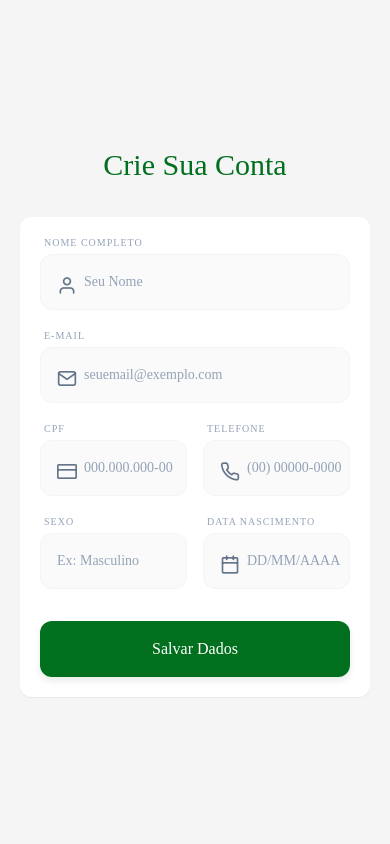
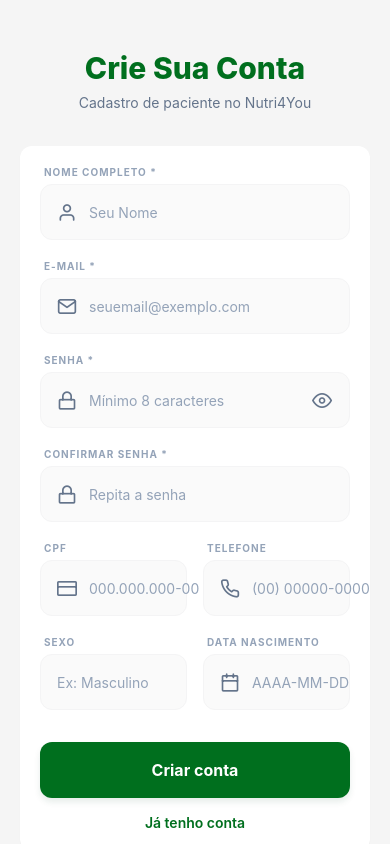
Before and after one commit to Artur-Falavinha/TCC-Nutri4You, a React Native app in the folder mobile/: screen /CriarConta in a window 390 px wide. Built offline with nearby package versions, Linux system fonts and the light colour scheme; no server answers.

Commit message:
fix(mobile): corrige cadastro paciente e login
POST /pacientes/autocadastro, gate PACIENTE, reset para Home e bootstrap de sessao.

```diff
--- a/mobile/src/screens/CriarContaScreen.tsx
+++ b/mobile/src/screens/CriarContaScreen.tsx
@@ -1,4 +1,6 @@
 import React, { useState } from 'react';
+import { CommonActions, useNavigation } from '@react-navigation/native';
+import type { NativeStackNavigationProp } from '@react-navigation/native-stack';
 import { Feather } from '@expo/vector-icons';
 import {
   View,
@@ -12,37 +14,93 @@
   ScrollView,
   ActivityIndicator
 } from 'react-native';
-import axios from 'axios';
+
+import { autocadastrarPaciente } from '../core/auth/auth.service';
+import { ApiError } from '../core/api/api-response.types';
+import type { RootStackParamList } from '../navigation/types';
+
+function toIsoDate(value: string): string | undefined {
+  const trimmed = value.trim();
+  if (!trimmed) {
+    return undefined;
+  }
+  if (/^\d{4}-\d{2}-\d{2}$/.test(trimmed)) {
+    return trimmed;
+  }
+  const brMatch = /^(\d{2})\/(\d{2})\/(\d{4})$/.exec(trimmed);
+  if (brMatch) {
+    return `${brMatch[3]}-${brMatch[2]}-${brMatch[1]}`;
+  }
+  return undefined;
+}
 
 export default function CriarContaScreen() {
+  const navigation = useNavigation<NativeStackNavigationProp<RootStackParamList>>();
   const [nome, setNome] = useState('');
   const [email, setEmail] = useState('');
+  const [senha, setSenha] = useState('');
+  const [confirmarSenha, setConfirmarSenha] = useState('');
   const [cpf, setCpf] = useState('');
   const [telefone, setTelefone] = useState('');
   const [sexo, setSexo] = useState('');
   const [dataNascimento, setDataNascimento] = useState('');
+  const [showPassword, setShowPassword] = useState(false);
   const [isLoading, setIsLoading] = useState(false);
 
   const handleRegister = async () => {
-    if (!nome || !email || !cpf || !telefone || !sexo || !dataNascimento) {
-      Alert.alert('Atenção', 'Preencha todos os campos.');
+    if (!nome.trim() || !email.trim() || !senha || !confirmarSenha) {
+      Alert.alert('Atenção', 'Preencha nome, e-mail e senha.');
+      return;
+    }
+
+    if (senha.length < 8) {
+      Alert.alert('Atenção', 'A senha deve ter no mínimo 8 caracteres.');
+      return;
+    }
+
+    if (senha !== confirmarSenha) {
+      Alert.alert('Erro', 'As senhas não coincidem.');
+      return;
+    }
+
+    const isoDate = dataNascimento.trim() ? toIsoDate(dataNascimento) : undefined;
+    if (dataNascimento.trim() && !isoDate) {
+      Alert.alert('Atenção', 'Data de nascimento inválida. Use AAAA-MM-DD ou DD/MM/AAAA.');
       return;
     }
 
     setIsLoading(true);
 
-    const payload = { nome, email, cpf, telefone, sexo, dataNascimento };
+    try {
+      await autocadastrarPaciente({
+        nome,
+        email,
+        senha,
+        cpf: cpf || undefined,
+        telefone: telefone || undefined,
+        sexo: sexo || undefined,
+        dataNascimento: isoDate
+      });
 
-    try {
-      const response = await axios.post('http://localhost:8080/api/v1/auth/register', payload);
-
-      if (response.status === 201 || response.status === 200) {
-        Alert.alert('Sucesso', 'Conta criada com sucesso!');
-        // navigation.navigate('Login');
-      }
-    } catch (err: any) {
-      console.error(err);
-      Alert.alert('Erro', 'Ocorreu um erro ao tentar criar a conta. Tente novamente mais tarde.');
+      Alert.alert('Sucesso', 'Conta criada com sucesso! Faça login para continuar.', [
+        {
+          text: 'OK',
+          onPress: () =>
+            navigation.dispatch(
+              CommonActions.reset({
+                index: 0,
+                routes: [{ name: 'Login' }]
+              })
+            )
+        }
+      ]);
+    } catch (err: unknown) {
+      const apiError = err instanceof ApiError ? err : null;
+      Alert.alert(
+        'Erro',
+        apiError?.message ??
+          'Ocorreu um erro ao tentar criar a conta. Tente novamente mais tarde.'
+      );
     } finally {
       setIsLoading(false);
     }
@@ -54,15 +112,14 @@
       behavior={Platform.OS === 'ios' ? 'padding' : undefined}
     >
       <ScrollView contentContainerStyle={styles.scrollContent} showsVerticalScrollIndicator={false}>
-
         <View style={styles.header}>
           <Text style={styles.title}>Crie Sua Conta</Text>
+          <Text style={styles.subtitle}>Cadastro de paciente no Nutri4You</Text>
         </View>
 
         <View style={styles.formCard}>
-
           <View style={styles.inputGroup}>
-            <Text style={styles.label}>NOME COMPLETO</Text>
+            <Text style={styles.label}>NOME COMPLETO *</Text>
             <View style={styles.inputContainer}>
               <Feather name="user" size={20} color="#64748b" style={styles.inputIconLeft} />
               <TextInput
@@ -76,7 +133,7 @@
           </View>
 
           <View style={styles.inputGroup}>
-            <Text style={styles.label}>E-MAIL</Text>
+            <Text style={styles.label}>E-MAIL *</Text>
             <View style={styles.inputContainer}>
               <Feather name="mail" size={20} color="#64748b" style={styles.inputIconLeft} />
               <TextInput
@@ -87,6 +144,46 @@
                 autoCapitalize="none"
                 value={email}
                 onChangeText={setEmail}
+              />
+            </View>
+          </View>
+
+          <View style={styles.inputGroup}>
+            <Text style={styles.label}>SENHA *</Text>
+            <View style={styles.inputContainer}>
+              <Feather name="lock" size={20} color="#64748b" style={styles.inputIconLeft} />
+              <TextInput
+                style={styles.input}
+                placeholder="Mínimo 8 caracteres"
+                placeholderTextColor="#94a3b8"
+                secureTextEntry={!showPassword}
+                value={senha}
+                onChangeText={setSenha}
+              />
+              <TouchableOpacity
+                style={styles.iconRight}
+                onPress={() => setShowPassword(!showPassword)}
+              >
+                <Feather
+                  name={showPassword ? 'eye-off' : 'eye'}
+                  size={20}
+                  color="#64748b"
+                />
+              </TouchableOpacity>
+            </View>
+          </View>
+
+          <View style={styles.inputGroup}>
+            <Text style={styles.label}>CONFIRMAR SENHA *</Text>
+            <View style={styles.inputContainer}>
+              <Feather name="lock" size={20} color="#64748b" style={styles.inputIconLeft} />
+              <TextInput
+                style={styles.input}
+                placeholder="Repita a senha"
+                placeholderTextColor="#94a3b8"
+                secureTextEntry={!showPassword}
+                value={confirmarSenha}
+                onChangeText={setConfirmarSenha}
               />
             </View>
           </View>
@@ -143,7 +240,7 @@
                 <Feather name="calendar" size={20} color="#64748b" style={styles.inputIconLeft} />
                 <TextInput
                   style={styles.input}
-                  placeholder="DD/MM/AAAA"
+                  placeholder="AAAA-MM-DD"
                   placeholderTextColor="#94a3b8"
                   value={dataNascimento}
                   onChangeText={setDataNascimento}
@@ -161,10 +258,16 @@
             {isLoading ? (
               <ActivityIndicator color="#ffffff" />
             ) : (
-              <Text style={styles.buttonText}>Salvar Dados</Text>
+              <Text style={styles.buttonText}>Criar conta</Text>
             )}
           </TouchableOpacity>
 
+          <TouchableOpacity
+            style={styles.loginLink}
+            onPress={() => navigation.navigate('Login')}
+          >
+            <Text style={styles.loginLinkText}>Já tenho conta</Text>
+          </TouchableOpacity>
         </View>
       </ScrollView>
     </KeyboardAvoidingView>
@@ -174,24 +277,30 @@
 const styles = StyleSheet.create({
   container: {
     flex: 1,
-    backgroundColor: '#f5f5f5',
+    backgroundColor: '#f5f5f5'
   },
   scrollContent: {
     flexGrow: 1,
     justifyContent: 'center',
     alignItems: 'center',
     paddingVertical: 50,
-    paddingHorizontal: 20,
+    paddingHorizontal: 20
   },
   header: {
     marginBottom: 35,
-    alignItems: 'center',
+    alignItems: 'center'
   },
   title: {
-    fontFamily: 'Manrope-ExtraBold',
     fontSize: 30,
+    fontWeight: '800',
     color: '#006f1e',
-    textAlign: 'center',
+    textAlign: 'center'
+  },
+  subtitle: {
+    marginTop: 8,
+    fontSize: 14,
+    color: '#64748b',
+    textAlign: 'center'
   },
   formCard: {
     width: '100%',
@@ -203,26 +312,26 @@
     shadowOffset: { width: 0, height: 1 },
     shadowOpacity: 1,
     shadowRadius: 1,
-    elevation: 2,
+    elevation: 2
   },
   inputGroup: {
-    marginBottom: 20,
+    marginBottom: 20
   },
   row: {
     flexDirection: 'row',
-    justifyContent: 'space-between',
+    justifyContent: 'space-between'
   },
   flex1: {
-    flex: 1,
+    flex: 1
   },
   label: {
-    fontFamily: 'Manrope-Bold',
     fontSize: 10,
+    fontWeight: '700',
     color: '#94a3b8',
     letterSpacing: 1,
     textTransform: 'uppercase',
     marginBottom: 6,
-    marginLeft: 4,
+    marginLeft: 4
   },
   inputContainer: {
     flexDirection: 'row',
@@ -232,20 +341,19 @@
     borderWidth: 1,
     height: 56,
     borderRadius: 12,
-    paddingHorizontal: 16,
+    paddingHorizontal: 16
   },
   inputIconLeft: {
-    width: 15,
-    height: 15,
-    marginRight: 12,
-    resizeMode: 'contain',
+    marginRight: 12
+  },
+  iconRight: {
+    padding: 5
   },
   input: {
     flex: 1,
-    fontFamily: 'Manrope-Regular',
     fontSize: 14,
     color: '#2d3335',
-    height: '100%',
+    height: '100%'
   },
   button: {
     backgroundColor: '#006f1e',
@@ -259,11 +367,20 @@
     shadowOffset: { width: 0, height: 4 },
     shadowOpacity: 1,
     shadowRadius: 6,
-    elevation: 3,
+    elevation: 3
   },
   buttonText: {
-    fontFamily: 'Manrope-Bold',
     fontSize: 16,
-    color: '#ffffff',
+    fontWeight: '700',
+    color: '#ffffff'
   },
+  loginLink: {
+    alignItems: 'center',
+    marginTop: 16
+  },
+  loginLinkText: {
+    fontSize: 14,
+    fontWeight: '600',
+    color: '#006f1e'
+  }
 });
--- a/mobile/src/screens/LoginScreen.tsx
+++ b/mobile/src/screens/LoginScreen.tsx
@@ -1,5 +1,5 @@
 import React, { useState } from 'react';
-import { useNavigation } from '@react-navigation/native';
+import { CommonActions, useNavigation } from '@react-navigation/native';
 import type { NativeStackNavigationProp } from '@react-navigation/native-stack';
 import { Feather } from '@expo/vector-icons';
 import {
@@ -14,9 +14,9 @@
   Alert,
   ActivityIndicator
 } from 'react-native';
-import * as SecureStore from 'expo-secure-store';
 
-import { api, LoginResponse, ApiResponse, TOKEN_KEY } from '../services/api';
+import { login } from '../core/auth/auth.service';
+import { ApiError } from '../core/api/api-response.types';
 import type { RootStackParamList } from '../navigation/types';
 
 export default function LoginScreen() {
@@ -35,24 +35,23 @@
     setIsLoading(true);
 
     try {
-      const response = await api.post<ApiResponse<LoginResponse>>('/auth/login', {
-        email,
-        senha: password
-      });
-      const loginData = response.data.data;
-
-      if (response.status === 200 && loginData?.token) {
-        await SecureStore.setItemAsync(TOKEN_KEY, loginData.token);
-        Alert.alert('Sucesso', 'Login realizado com sucesso!');
-        // navigation.navigate('Home');
-      }
-    } catch (err: any) {
-      const status = err.response?.status;
-      const message = err.response?.data?.message;
-
+      await login(email, password);
+      navigation.dispatch(
+        CommonActions.reset({
+          index: 0,
+          routes: [{ name: 'Home' }]
+        })
+      );
+    } catch (err: unknown) {
+      const apiError = err instanceof ApiError ? err : null;
       Alert.alert(
-        status === 401 ? 'Erro de autenticação' : 'Erro',
-        message ?? 'Ocorreu um erro ao tentar fazer login. Tente novamente mais tarde.'
+        apiError?.status === 401
+          ? 'Erro de autenticação'
+          : apiError?.status === 403
+            ? 'Acesso negado'
+            : 'Erro',
+        apiError?.message ??
+          'Ocorreu um erro ao tentar fazer login. Tente novamente mais tarde.'
       );
     } finally {
       setIsLoading(false);
@@ -64,11 +63,9 @@
       style={styles.container}
       behavior={Platform.OS === 'ios' ? 'padding' : 'height'}
     >
-      {/* Background Decorator (Opcional, reproduzindo o blur do Figma) */}
       <View style={styles.blurDecorator} />
 
       <View style={styles.content}>
-        {/* Logo Section */}
         <View style={styles.logoContainer}>
           <Image
             source={require('../../assets/logo.png')}
@@ -77,10 +74,7 @@
           />
         </View>
 
-        {/* Form Card */}
         <View style={styles.formCard}>
-
-          {/* Email Input */}
           <View style={styles.inputGroup}>
             <Text style={styles.label}>EMAIL</Text>
             <View style={styles.inputContainer}>
@@ -97,7 +91,6 @@
             </View>
           </View>
 
-          {/* Password Input */}
           <View style={styles.inputGroup}>
             <Text style={styles.label}>SENHA</Text>
             <View style={styles.inputContainer}>
@@ -123,7 +116,6 @@
             </View>
           </View>
 
-          {/* Forgot Password */}
           <TouchableOpacity
             style={styles.forgotPasswordContainer}
             onPress={() => navigation.navigate('TrocarSenha')}
@@ -131,7 +123,6 @@
             <Text style={styles.forgotPasswordText}>Esqueci minha senha</Text>
           </TouchableOpacity>
 
-          {/* Submit Button */}
           <TouchableOpacity
             style={styles.button}
             onPress={handleLogin}
@@ -148,6 +139,12 @@
             )}
           </TouchableOpacity>
 
+          <TouchableOpacity
+            style={styles.createAccountContainer}
+            onPress={() => navigation.navigate('CriarConta')}
+          >
+            <Text style={styles.createAccountText}>Criar conta</Text>
+          </TouchableOpacity>
         </View>
       </View>
     </KeyboardAvoidingView>
@@ -159,7 +156,7 @@
     flex: 1,
     backgroundColor: '#f9f9f9',
     justifyContent: 'center',
-    alignItems: 'center',
+    alignItems: 'center'
   },
   blurDecorator: {
     position: 'absolute',
@@ -168,47 +165,44 @@
     width: 156,
     height: 354,
     backgroundColor: 'rgba(149, 242, 240, 0.2)',
-    borderRadius: 9999,
-    // Nota: Efeitos de Blur nativos exigem bibliotecas como expo-blur,
-    // mas deixamos a cor de fundo aproximada.
+    borderRadius: 9999
   },
   content: {
     width: '100%',
     maxWidth: 440,
     paddingHorizontal: 16,
-    zIndex: 10,
+    zIndex: 10
   },
   logoContainer: {
     height: 100,
     justifyContent: 'center',
     alignItems: 'center',
-    marginBottom: 45,
+    marginBottom: 45
   },
   logo: {
     width: '100%',
-    height: 132,
+    height: 132
   },
   formCard: {
     backgroundColor: '#ffffff',
     borderRadius: 24,
     padding: 32,
-    // Drop shadow
     shadowColor: 'rgba(26, 28, 28, 0.06)',
     shadowOffset: { width: 0, height: 10 },
     shadowOpacity: 1,
     shadowRadius: 15,
-    elevation: 5,
+    elevation: 5
   },
   inputGroup: {
-    marginBottom: 20,
+    marginBottom: 20
   },
   label: {
-    fontFamily: 'Manrope-Bold',
     fontSize: 12,
+    fontWeight: '700',
     color: '#6f7a6c',
     letterSpacing: 1.2,
     textTransform: 'uppercase',
-    marginBottom: 6,
+    marginBottom: 6
   },
   inputContainer: {
     flexDirection: 'row',
@@ -216,32 +210,31 @@
     backgroundColor: '#e8e8e8',
     height: 56,
     borderRadius: 12,
-    paddingHorizontal: 16,
+    paddingHorizontal: 16
   },
   inputIconLeft: {
-    marginRight: 12,
+    marginRight: 12
   },
   input: {
     flex: 1,
-    fontFamily: 'Manrope-Regular',
     fontSize: 16,
     color: '#2d3335',
-    height: '100%',
+    height: '100%'
   },
   iconRight: {
-    padding: 5,
+    padding: 5
   },
   forgotPasswordContainer: {
     alignItems: 'flex-end',
-    marginBottom: 20,
+    marginBottom: 20
   },
   forgotPasswordText: {
-    fontFamily: 'Manrope-SemiBold',
     fontSize: 12,
-    color: '#005414',
+    fontWeight: '600',
+    color: '#005414'
   },
   button: {
-    backgroundColor: '#005414', // Fallback caso não use LinearGradient
+    backgroundColor: '#005414',
     height: 56,
     borderRadius: 24,
     flexDirection: 'row',
@@ -251,12 +244,21 @@
     shadowOffset: { width: 0, height: 10 },
     shadowOpacity: 1,
     shadowRadius: 15,
-    elevation: 5,
+    elevation: 5
   },
   buttonText: {
-    fontFamily: 'Manrope-Bold',
     fontSize: 16,
+    fontWeight: '700',
     color: '#ffffff',
-    marginRight: 8,
+    marginRight: 8
   },
+  createAccountContainer: {
+    alignItems: 'center',
+    marginTop: 20
+  },
+  createAccountText: {
+    fontSize: 14,
+    fontWeight: '600',
+    color: '#005414'
+  }
 });
```
Also changed, not shown: mobile/src/core/utils/deep-link.util.ts (added, +19 -0 lines), mobile/src/core/utils/uuid.util.ts (added, +9 -0 lines), mobile/src/navigation/RootNavigator.tsx (+103 -6 lines), mobile/src/screens/home/HomeScreen.tsx (+14 -1 lines), 1 other file (tests, documents, lock files or other folders).
